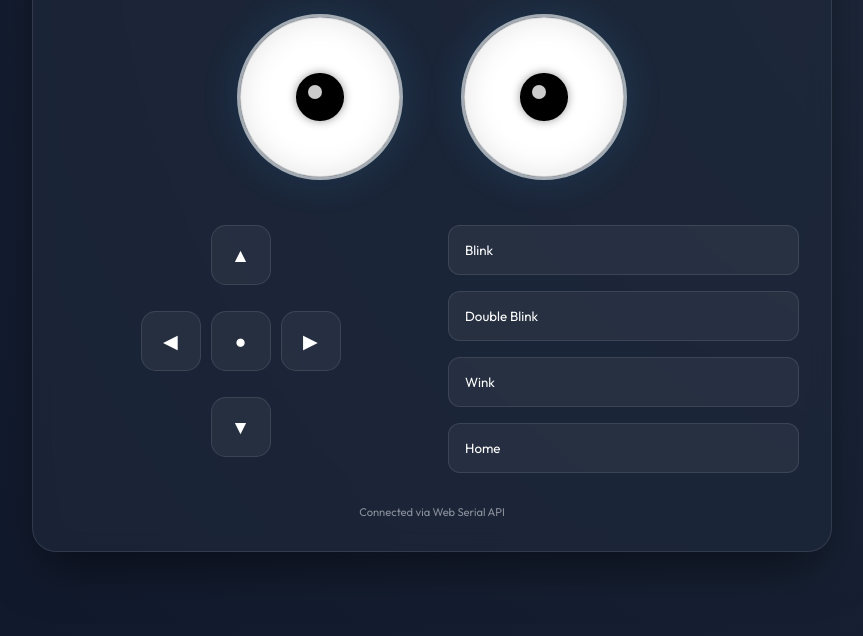
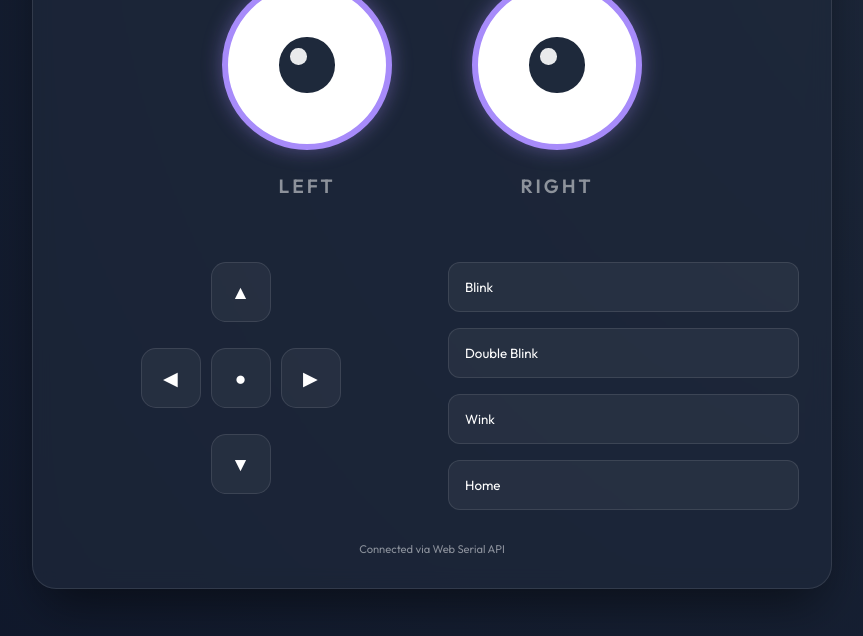
Before and after one commit to yurina2921-afk/EYE-remote-control-, a plain HTML site: page index.html in a window 1280 px wide. Shown: the part 164-800 px from the top of the page, without its empty margins (208-1071 px from the left). Drawn offline with Linux system fonts and the light colour scheme.

Commit message:
UI refinement: match provided image with purple borders and labels

```diff
--- a/index.html
+++ b/index.html
@@ -19,6 +19,7 @@
 
         <main>
             <div class="eyes-display">
+                <div class="eye-unit">
                     <div class="eye-container left-eye">
                         <div class="eyelid top"></div>
                         <div class="eye" id="visualEyeL">
@@ -26,12 +27,17 @@
                         </div>
                         <div class="eyelid bottom"></div>
                     </div>
+                    <div class="eye-label">LEFT</div>
+                </div>
+                <div class="eye-unit">
                     <div class="eye-container right-eye">
                         <div class="eyelid top"></div>
                         <div class="eye" id="visualEyeR">
                             <div class="pupil"></div>
                         </div>
                         <div class="eyelid bottom"></div>
+                    </div>
+                    <div class="eye-label">RIGHT</div>
                 </div>
             </div>
 
--- a/style.css
+++ b/style.css
@@ -71,27 +71,40 @@ h1 {
     display: flex;
     justify-content: center;
     align-items: center;
-    gap: 4rem;
-    margin-bottom: 3rem;
+    gap: 5rem;
+    margin-bottom: 4rem;
     flex-wrap: nowrap;
-    /* Ensure horizontal alignment */
+}
+
+.eye-unit {
+    display: flex;
+    flex-direction: column;
+    align-items: center;
+    gap: 1.5rem;
 }
 
 .eye-container {
-    width: 160px;
-    height: 160px;
+    width: 170px;
+    height: 170px;
     background: #fff;
     border-radius: 50%;
     display: flex;
     justify-content: center;
     align-items: center;
     overflow: hidden;
-    box-shadow: inset 0 0 30px rgba(0, 0, 0, 0.1), 0 0 40px rgba(56, 189, 248, 0.15);
     position: relative;
-    border: 1px solid rgba(0, 0, 0, 0.2);
-    /* Thin rim around eyeball */
-    outline: 3px solid rgba(255, 255, 255, 0.6);
-    /* Outer glow/border */
+    border: 6px solid #a78bfa;
+    /* Purple border from image */
+    box-shadow: 0 0 20px rgba(167, 139, 250, 0.4);
+    /* Purple glow */
+}
+
+.eye-label {
+    font-size: 1.2rem;
+    font-weight: 600;
+    letter-spacing: 3px;
+    color: rgba(255, 255, 255, 0.5);
+    text-transform: uppercase;
 }
 
 .eyelid {
@@ -106,13 +119,13 @@ h1 {
 .eyelid.top {
     top: 0;
     transform: translateY(-100%);
-    border-bottom: 2px solid var(--accent-color);
+    border-bottom: 2px solid #a78bfa;
 }
 
 .eyelid.bottom {
     bottom: 0;
     transform: translateY(100%);
-    border-top: 2px solid var(--accent-color);
+    border-top: 2px solid #a78bfa;
 }
 
 /* Eyelid Closed State */
@@ -125,26 +138,26 @@ h1 {
 }
 
 .eye {
-    width: 30%;
-    /* Even smaller iris (black part) */
-    height: 30%;
-    background: #000;
+    width: 35%;
+    /* Iris size matching image */
+    height: 35%;
+    background: #1e293b;
+    /* Dark navy iris */
     border-radius: 50%;
     position: relative;
     transition: transform 0.2s ease-out;
-    box-shadow: 0 0 10px rgba(0, 0, 0, 0.4);
 }
 
 .pupil {
     width: 30%;
-    /* Proportional highlight */
+    /* Reflection highlight */
     height: 30%;
     background: #fff;
     border-radius: 50%;
     position: absolute;
-    top: 25%;
-    left: 25%;
-    opacity: 0.8;
+    top: 20%;
+    left: 20%;
+    opacity: 0.9;
 }
 
 /* Controls */
```
Lines whose indentation alone changed are shown as unchanged.
